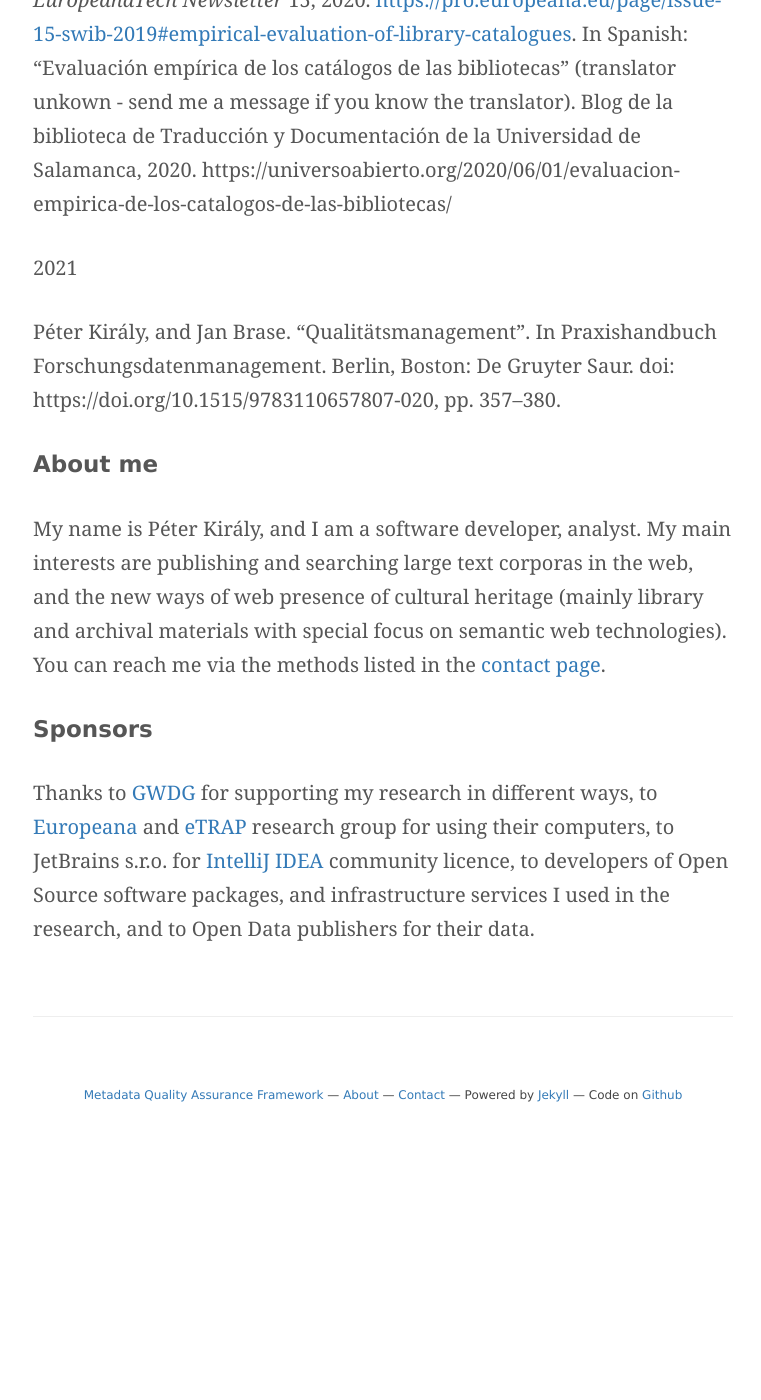
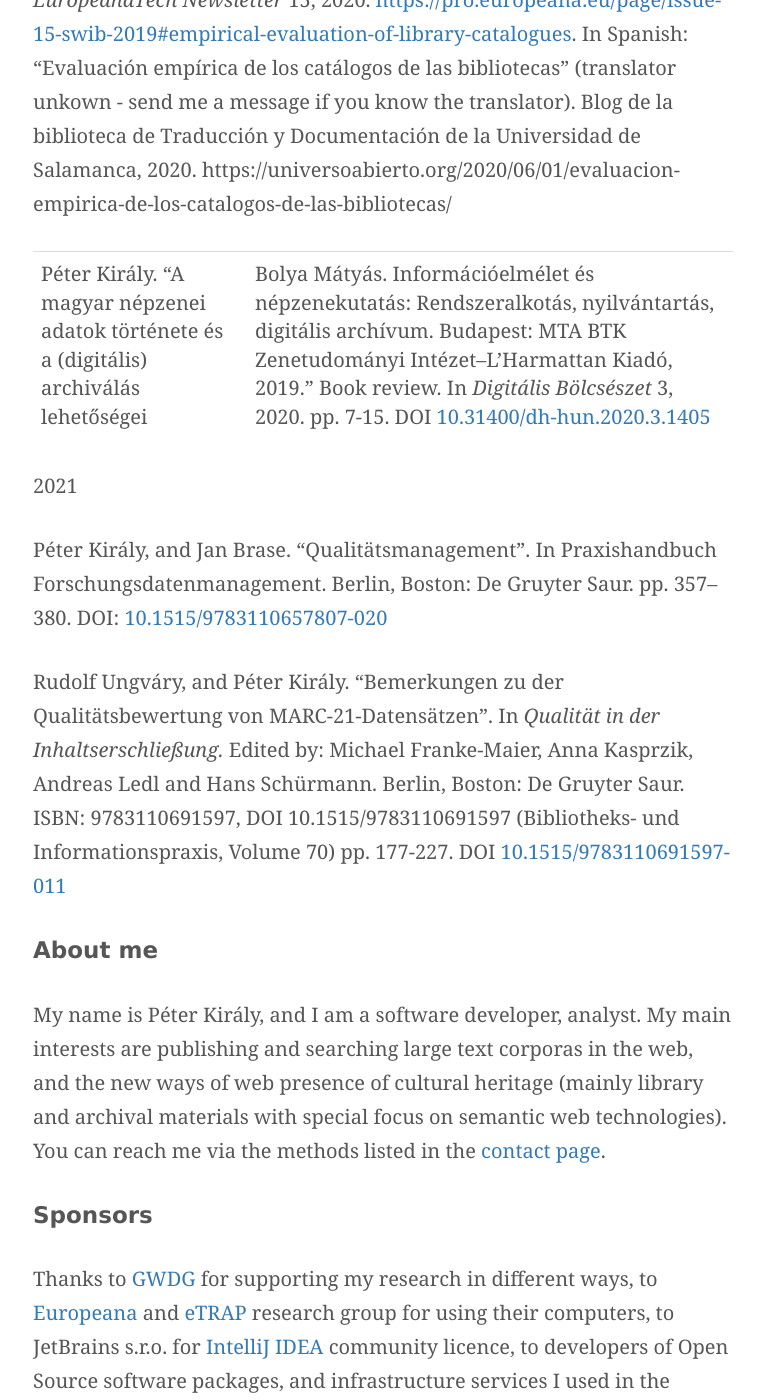
Before and after one commit to pkiraly/pkiraly.github.io, a Jekyll site: the page built from about.md, in a window 1280 px wide and 1400 px high, scrolled down 8441 px. Shown: the whole window, without its empty margins (257-1018 px from the left). Built offline with Jekyll 4.4.1, drawn with Linux system fonts in a browser that asks for light colours; nearby versions of some CDN libraries; some web fonts are replaced; comment, search, counter and statistics services are not loaded; before the commit the page ends 9575 px from its top, so only the background shows below that.

Commit message:
Adding two papers

```diff
--- a/about.md
+++ b/about.md
@@ -103,11 +103,17 @@ Péter Király and Marco Büchler. “A teljesség minőségjelzőként való m
 
 Péter Király. "Empirical evaluation of library catalogues". In *EuropeanaTech Newsletter* 15, 2020. [https://pro.europeana.eu/page/issue-15-swib-2019#empirical-evaluation-of-library-catalogues](https://pro.europeana.eu/page/issue-15-swib-2019#empirical-evaluation-of-library-catalogues). In Spanish: “Evaluación empírica de los catálogos de las bibliotecas” (translator unkown - send me a message if you know the translator). Blog de la biblioteca de Traducción y Documentación de la Universidad de Salamanca, 2020. https://universoabierto.org/2020/06/01/evaluacion-empirica-de-los-catalogos-de-las-bibliotecas/
 
+Péter Király. "A magyar népzenei adatok története és a (digitális) archiválás lehetőségei | Bolya Mátyás. Információelmélet és népzenekutatás: Rendszeralkotás, nyilvántartás, digitális archívum. Budapest: MTA BTK Zenetudományi Intézet–L’Harmattan Kiadó, 2019." Book review. In *Digitális Bölcsészet* 3, 2020. pp. 7-15. DOI [10.31400/dh-hun.2020.3.1405](https://doi.org/10.31400/dh-hun.2020.3.1405)
+
 2021
 
-Péter Király, and Jan Brase. "Qualitätsmanagement". In Praxishandbuch Forschungsdatenmanagement. Berlin, Boston: De Gruyter Saur. doi: https://doi.org/10.1515/9783110657807-020, pp. 357–380.
+Péter Király, and Jan Brase. "Qualitätsmanagement". In Praxishandbuch Forschungsdatenmanagement. Berlin, Boston: De Gruyter Saur. pp. 357–380. DOI: [10.1515/9783110657807-020](https://doi.org/10.1515/9783110657807-020)
 
-<span id="badgeCont105"><script type="text/javascript" src="https://publons.com/mashlets?el=badgeCont105&rid=AAW-9289-2021"></script></span>
+Rudolf Ungváry, and Péter Király. "Bemerkungen zu der Qualitätsbewertung von MARC-21-Datensätzen". In _Qualität in der Inhaltserschließung._ Edited by: Michael Franke-Maier, Anna Kasprzik, Andreas Ledl and Hans Schürmann. Berlin, Boston: De Gruyter Saur. ISBN: 9783110691597, DOI 10.1515/9783110691597 (Bibliotheks- und Informationspraxis, Volume 70) pp. 177-227. DOI [10.1515/9783110691597-011](https://doi.org/10.1515/9783110691597-011)
+
+
+
+<!-- span id="badgeCont105"><script type="text/javascript" src="https://publons.com/mashlets?el=badgeCont105&rid=AAW-9289-2021"></script></span -->
 
 ## About me
 My name is Péter Király, and I am a software developer, analyst. My main interests are publishing and searching large text corporas in the web, and the new ways of web presence of cultural heritage (mainly library and archival materials with special focus on semantic web technologies). You can reach me via the methods listed in the [contact page](/contact).
```
